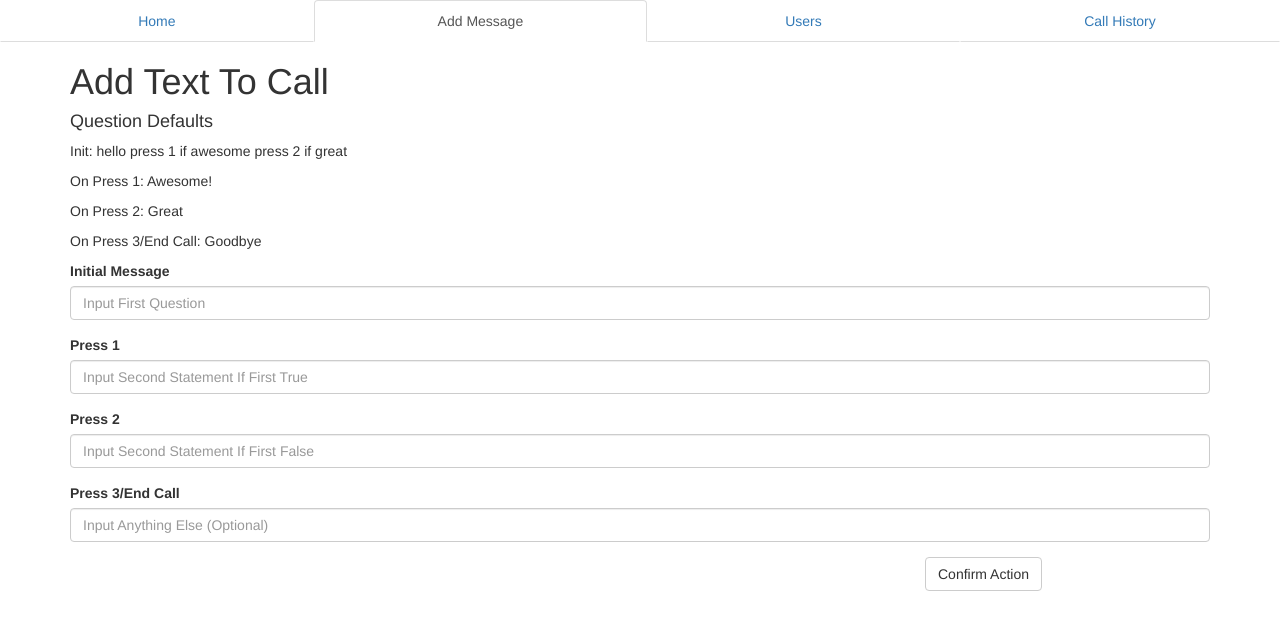
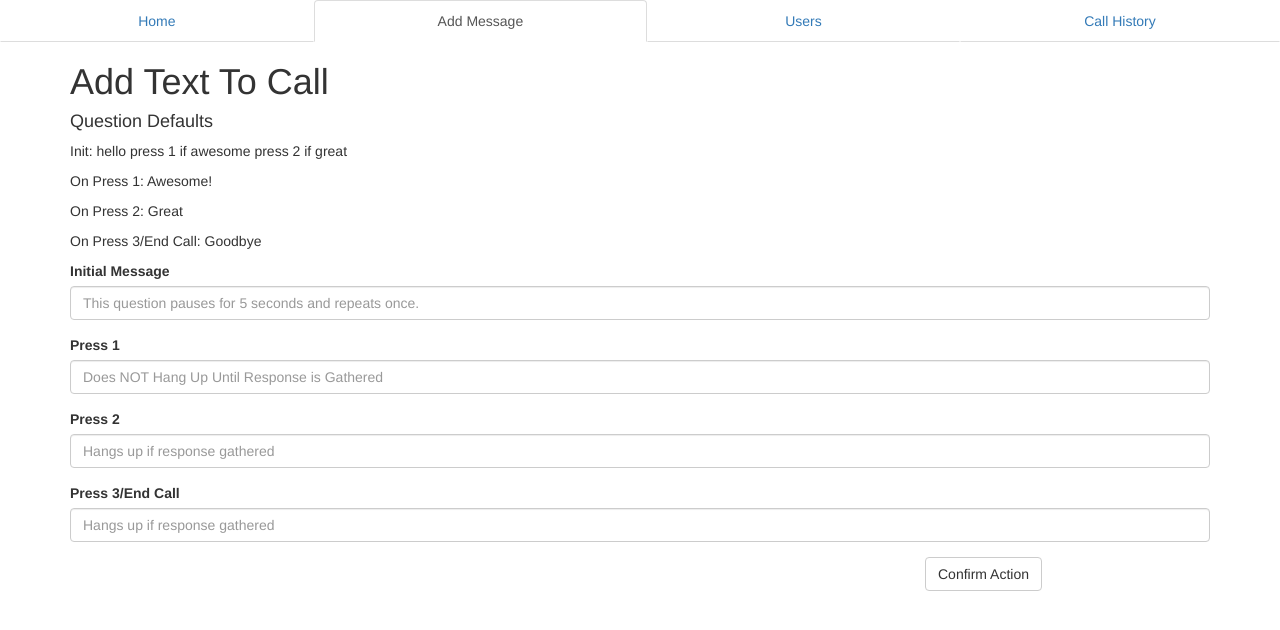
Before and after one commit to vasilaky/Ethiopia, a Flask app: page /add_message in a window 1280 px wide. Shown: the top 630 px of the page. Run offline with Flask 2, Linux system fonts and the light colour scheme; some libraries are stand-ins or nearby versions.

Commit message:
repeat and question coachmarks

```diff
--- a/EthiopiaSMS/templates/record.html
+++ b/EthiopiaSMS/templates/record.html
@@ -30,19 +30,19 @@
     <input type=submit value=Upload> -->
     <div class="form-group">
      <label>Initial Message</label>
-     <input class="form-control" name="q1" type="text" placeholder="Input First Question">
+     <input class="form-control" name="q1" type="text" placeholder="This question pauses for 5 seconds and repeats once.">
    </div>
    <div class="form-group">
      <label>Press 1</label>
-     <input class="form-control" name="q2" type="text" placeholder="Input Second Statement If First True">
+     <input class="form-control" name="q2" type="text" placeholder="Does NOT Hang Up Until Response is Gathered">
    </div>
    <div class="form-group">
      <label>Press 2</label>
-     <input class="form-control" name="q3" type="text" placeholder="Input Second Statement If First False">
+     <input class="form-control" name="q3" type="text" placeholder="Hangs up if response gathered">
    </div>
    <div class="form-group">
      <label>Press 3/End Call</label>
-     <input class="form-control" name="q4" type="text" placeholder="Input Anything Else (Optional)">
+     <input class="form-control" name="q4" type="text" placeholder="Hangs up if response gathered">
    </div>
    <button id="confirm" type="submit" class="btn btn-default col-md-offset-9">Confirm Action</button>
  </form>
--- a/EthiopiaSMS/views.py
+++ b/EthiopiaSMS/views.py
@@ -261,7 +261,7 @@ def voice():
     caller_info = request.args.get('caller')
     question = request.args.get('question')
     response = twiml.Response()
-    language="es"
+    language="en"
 
     action = "/gather?caller={}&question={}".format(caller_info, question)
     question_info = get_questions()
@@ -269,9 +269,9 @@ def voice():
         # gather.play("http://ethiopia-sms.herokuapp.com/static/testsound.m4a")
         option = "Welcome. Did it rain yesterday? If yes, press 1. If no, press 2."
         question = question_info.get('init', option)
-        response.pause(length=1)
+        response.pause(length=5)
 
-        gather.say(question, language=language, loop=0)
+        gather.say(question, language=language, loop=2)
 
     return str(response)
 
@@ -280,7 +280,7 @@ def gather():
     caller_info = request.args.get('caller')
     question = request.args.get('question')
     digits = request.form['Digits'] #These are the inputted numbers
-    language="es"
+    language="en"
     response = twiml.Response()
 
     add_call_to_db(caller_info, None, question_info.get(question), digits, True)
@@ -292,7 +292,7 @@ def gather():
           question = question_info.get('1', option)
 
           # add_call_to_db(caller_info, None, question, int(digits), True)
-          gather.say(question, language=language, loop=0)
+          gather.say(question, language=language, loop=1)
 
     elif digits == "2":
         action = "/gather?caller={}&question=2".format(caller_info)
```
